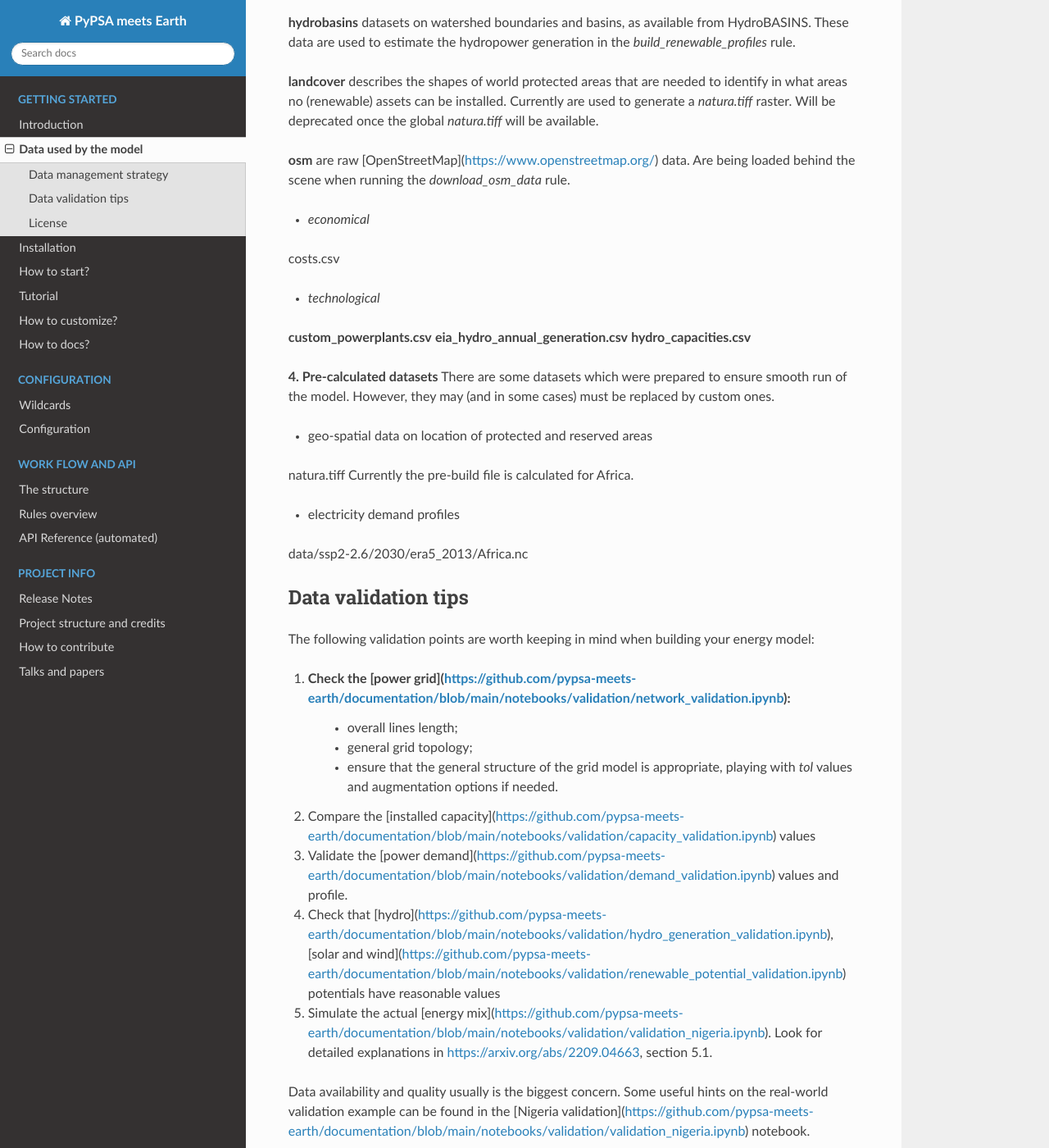
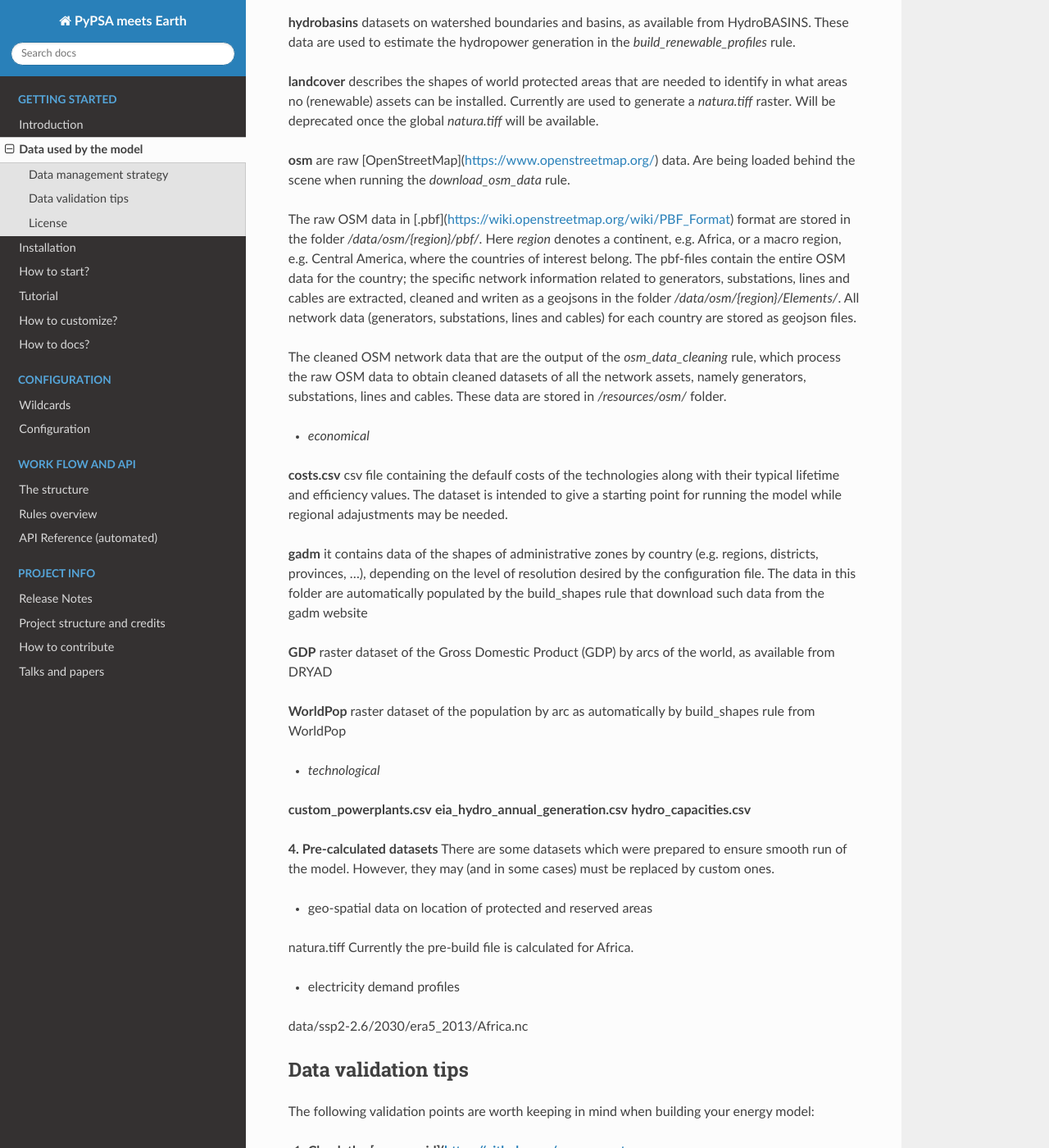
Before and after one commit to pypsa-meets-earth/pypsa-earth, a Sphinx documentation site: the page built from doc/data_workflow.rst, in a window 1280 px wide and 1400 px high, scrolled down 1088 px. Shown: the whole window at 82% size. Built offline with Sphinx 7.4.7 and the Read the Docs theme 2.0.0, drawn with Linux system fonts in a browser that asks for light colours; pages that are not in the unit, such as notebooks, are missing from menus; the version number could not be read and is left out.

Commit message:
Add OSM data description

```diff
--- a/doc/data_workflow.rst
+++ b/doc/data_workflow.rst
@@ -47,8 +47,20 @@ Currently we are using the following resources.
 
 **osm** are raw [OpenStreetMap](https://www.openstreetmap.org/) data. Are being loaded behind the scene when running the `download_osm_data` rule.
 
+The raw OSM data in [.pbf](https://wiki.openstreetmap.org/wiki/PBF_Format) format are stored in the folder `/data/osm/{region}/pbf/`. Here `region` denotes a continent, e.g. Africa, or a macro region, e.g. Central America, where the countries of interest belong. The pbf-files contain the entire OSM data for the country; the specific network information related to generators, substations, lines and cables are extracted, cleaned and writen as a geojsons in the folder `/data/osm/{region}/Elements/`. All network data (generators, substations, lines and cables) for each country are stored as geojson files.
+
+The cleaned OSM network data that are the output of the `osm_data_cleaning` rule, which process the raw OSM data to obtain cleaned datasets of all the network assets, namely generators, substations, lines and cables. These data are stored in `/resources/osm/` folder.
+
 - *economical*
-costs.csv
+
+**costs.csv**
+csv file containing the defaulf costs of the technologies along with their typical lifetime and efficiency values. The dataset is intended to give a starting point for running the model while regional adajustments may be needed.
+
+**gadm** it contains data of the shapes of administrative zones by country (e.g. regions, districts, provinces, ...), depending on the level of resolution desired by the configuration file. The data in this folder are automatically populated by the build_shapes rule that download such data from the gadm website
+
+**GDP** raster dataset of the Gross Domestic Product (GDP) by arcs of the world, as available from DRYAD
+
+**WorldPop** raster dataset of the population by arc as automatically by build_shapes rule from WorldPop
 
 - *technological*
 **custom_powerplants.csv**
```
